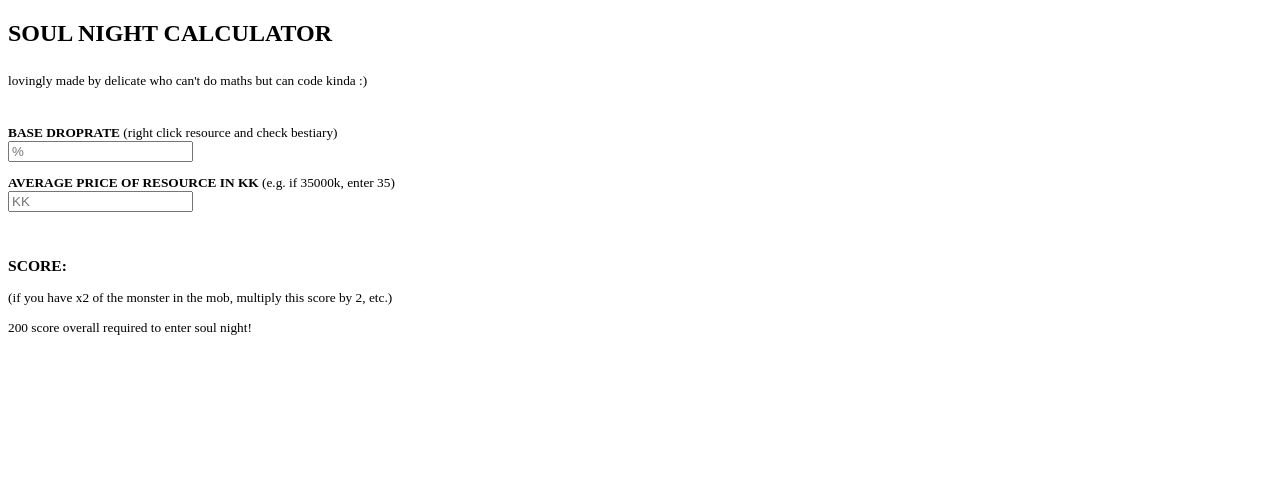
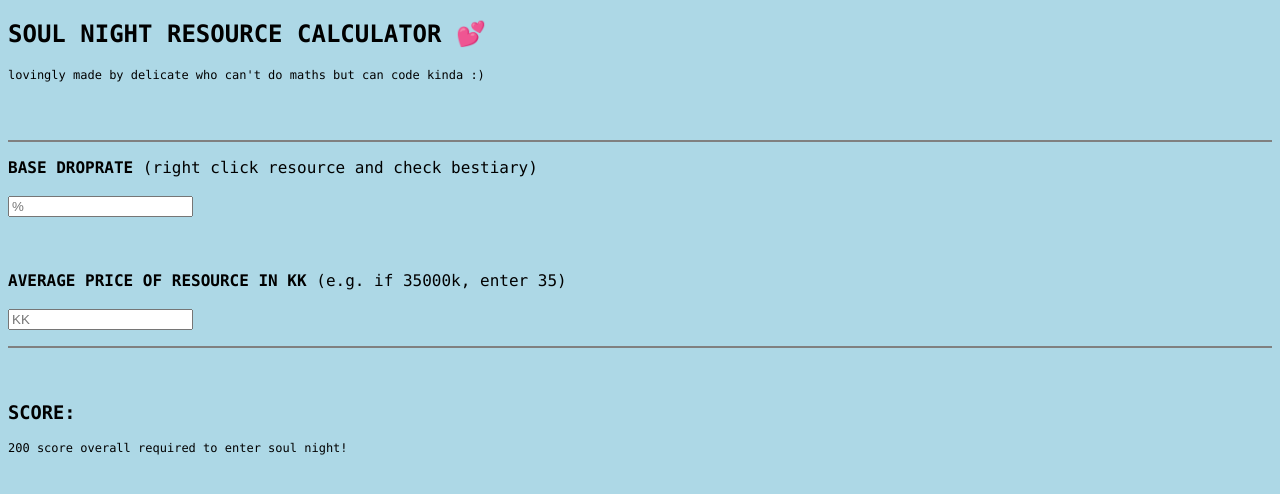
Before and after one commit to feyflux/feyflux.github.io, a plain HTML site: page index.html in a window 1280 px wide. Drawn offline with Linux system fonts and the light colour scheme.

Commit message:
Update index.html

```diff
--- a/index.html
+++ b/index.html
@@ -1,30 +1,41 @@
 <!DOCTYPE html>
 <html>
 <title>SOUL NIGHT CALCULATOR</title>
+  <style>body {
+  font-family: lucida console;
+    background-color: lightblue;
+  }
+    span {background:black; color:white; padding:5px;}
+  span:empty {
+    display: none; /* or visibility: hidden */
+}
+
+
+  </style>
 <body>
 
-<h2>SOUL NIGHT CALCULATOR</h2>
-  <sub>lovingly made by delicate who can't do maths but can code kinda :)
-    <br><br>
+<h2>SOUL NIGHT RESOURCE CALCULATOR 💕</h2>
+  <p style="font-size:12px;">lovingly made by delicate who can't do maths but can code kinda :)</h3><br>
+  </p><br><br>
+<hr style="height:2px;border-width:0;color:gray;background-color:gray">
 
 
 <p>
-  <label><b>BASE DROPRATE</b> (right click resource and check bestiary)</label><br>
-  <input id="bd" type="number" placeholder="%" onchange="calculate()">
+  <label><b>BASE DROPRATE</b> (right click resource and check bestiary)</label><br><br>
+  <input id="bd" type="number" placeholder="%" onchange="calculate()"><br><br><br>
 </p>
 
   <p>
-    <label><b>AVERAGE PRICE OF RESOURCE IN KK</b> (e.g. if 35000k, enter 35) </label><br>
-  <input id="price" type="number" placeholder="KK" onchange="calculate()">
+    <label><b>AVERAGE PRICE OF RESOURCE IN KK</b> (e.g. if 35000k, enter 35)</label><br>
+  <br><input id="price" type="number" placeholder="KK" onchange="calculate()">
 </p>
+<hr style="height:2px;border-width:0;color:gray;background-color:gray">
 
 
     <p><br><h3>SCORE: <span id="outputScore"></span></h3></p>
-    <p>(if you have x2 of the monster in the mob, multiply this score by 2, etc.)
 
+  <p style="font-size:12px;">200 score overall required to enter soul night!</p>
   </p>
-  <p>200 score overall required to enter soul night!</p>
-
 <script>
 function calculate() {
   var bd = document.getElementById('bd').value;
```
